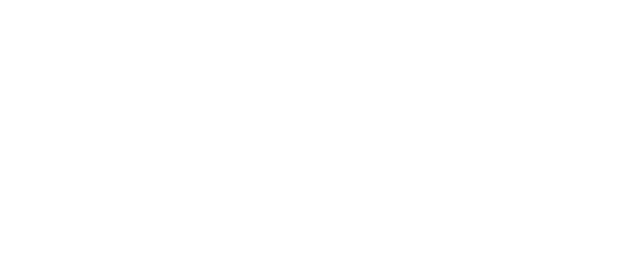
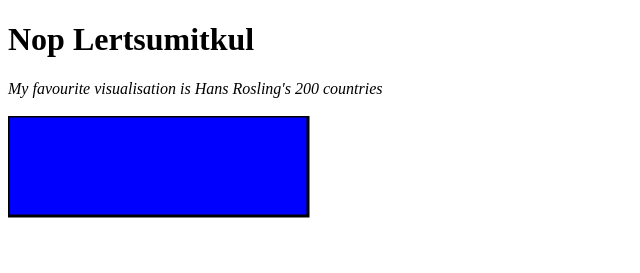
Before and after one commit to DS4200-S22/ic-04-nole2701, a plain HTML site: page index.html in a window 1280 px wide. Shown: the whole page, without its empty margins (0-640 px from the left). Drawn offline with Linux system fonts and the light colour scheme.

Commit message:
Update index.html

```diff
--- a/index.html
+++ b/index.html
@@ -3,11 +3,21 @@
 
 <head>
     <meta charset=utf-8/>
+    <title>Intro to HTML and CSS</title>
 </head>
 
 
+
 <body>
-
+    <h1>Nop Lertsumitkul</h1>
+    <div class=container>
+        <p1><i>My favourite visualisation is Hans Rosling's 200 countries</i></p1><br><br>
+    </div>
+    <div class=container>
+        <svg width=400 height=150>
+            <rect width=300 height=100 style="fill:rgb(0,0,255);stroke-width:3;stroke:rgb(0,0,0)" />
+        </svg>
+    </div>
 
 </body>
 
```
